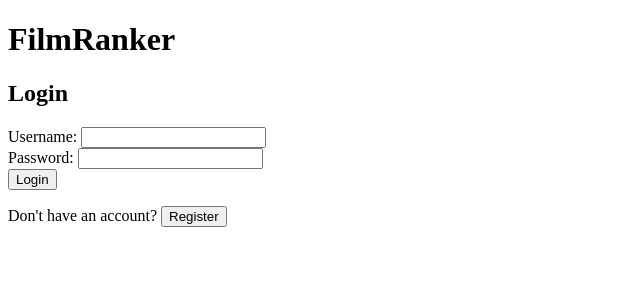
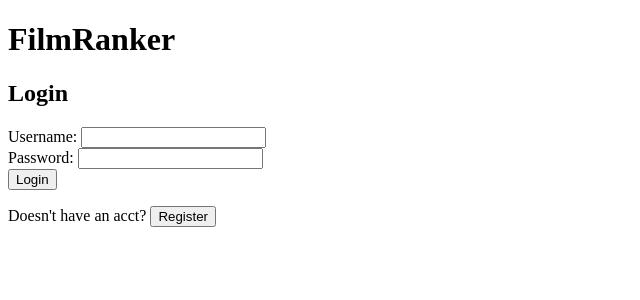
Before and after one commit to Christian-Hermann/FilmRanker, a React (Vite) app in the folder frontend/: page / in a window 1280 px wide. Both pictures are taken after a click on the button "Login". Shown: the top 300 px of the page, without its empty margins (0-640 px from the left). Built offline with nearby package versions, Linux system fonts and the light colour scheme; no server answers.

Commit message:
Moved auth logic to AuthManager component

```diff
--- a/frontend/src/App.jsx
+++ b/frontend/src/App.jsx
@@ -4,6 +4,7 @@ import SearchBar from "./components/SearchBar";
 import AddMovieForm from "./components/AddMovieForm";
 import RegisterForm from "./components/RegisterForm";
 import LoginForm from "./components/LoginForm";
+import AuthManager from "./components/AuthManager";
 import { deleteMovie } from "./api/movies";
 
 function App() {
@@ -112,47 +113,10 @@ function App() {
   return (
     <div>
       <h1>FilmRanker</h1>
-
       {!user ? (
-        <>
-          {showLogin ? (
-            <>
-              <LoginForm onLogin={setUser} />
-              <p>
-                Don't have an account?{" "}
-                <button onClick={() => setShowLogin(false)}>Register</button>
-              </p>
-            </>
-          ) : (
-            <>
-              <RegisterForm onRegister={setUser} />
-              <p>
-                Already have an account?{" "}
-                <button onClick={() => setShowLogin(true)}>Login</button>
-              </p>
-            </>
-          )}
-        </>
+        <AuthManager setUser={setUser} />
       ) : (
-        <>
-          <p>Welcome, {user.username}!</p>
-          <button onClick={() => setUser(null)}>Logout</button>
-
-          <button onClick={() => setShowAddForm(!showAddForm)}>
-            {showAddForm ? "Cancel" : "Add a new film"}
-          </button>
-
-          {showAddForm && <AddMovieForm onAdd={handleAddMovie} />}
-
-          <SearchBar onSearch={setSearchTerm} />
-
-          <MovieList
-            movies={movies}
-            onDelete={handleDelete}
-            onMoveUp={handleMoveUp}
-            onMoveDown={handleMoveDown}
-          />
-        </>
+        <>{/*  UserBanner + MovieManager   */}</>
       )}
     </div>
   );
--- /dev/null
+++ b/frontend/src/components/AuthManager.jsx
@@ -0,0 +1,31 @@
+import { useState } from "react";
+import LoginForm from "./LoginForm";
+import RegisterForm from "./RegisterForm";
+
+function AuthManager({ setUser }) {
+  const [showLogin, setShowLogin] = useState(false);
+
+  return (
+    <div>
+      {showLogin ? (
+        <>
+          <LoginForm onLogin={setUser} />
+          <p>
+            Doesn't have an acct?{" "}
+            <button onClick={() => setShowLogin(false)}>Register</button>
+          </p>
+        </>
+      ) : (
+        <>
+          <RegisterForm onRegister={setUser} />
+          <p>
+            Already have an account?{" "}
+            <button onClick={() => setShowLogin(true)}>Login</button>
+          </p>
+        </>
+      )}
+    </div>
+  );
+}
+
+export default AuthManager;
```
